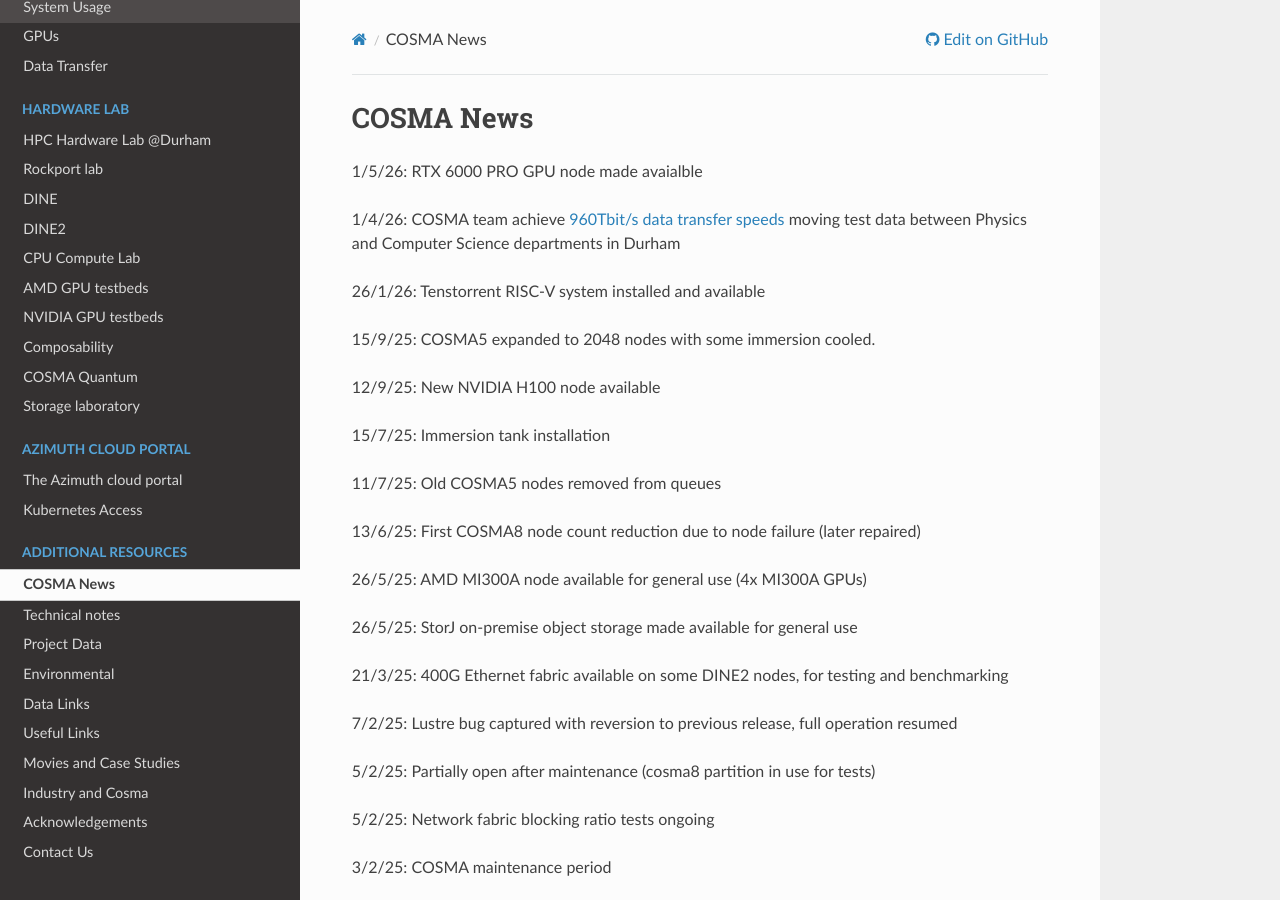
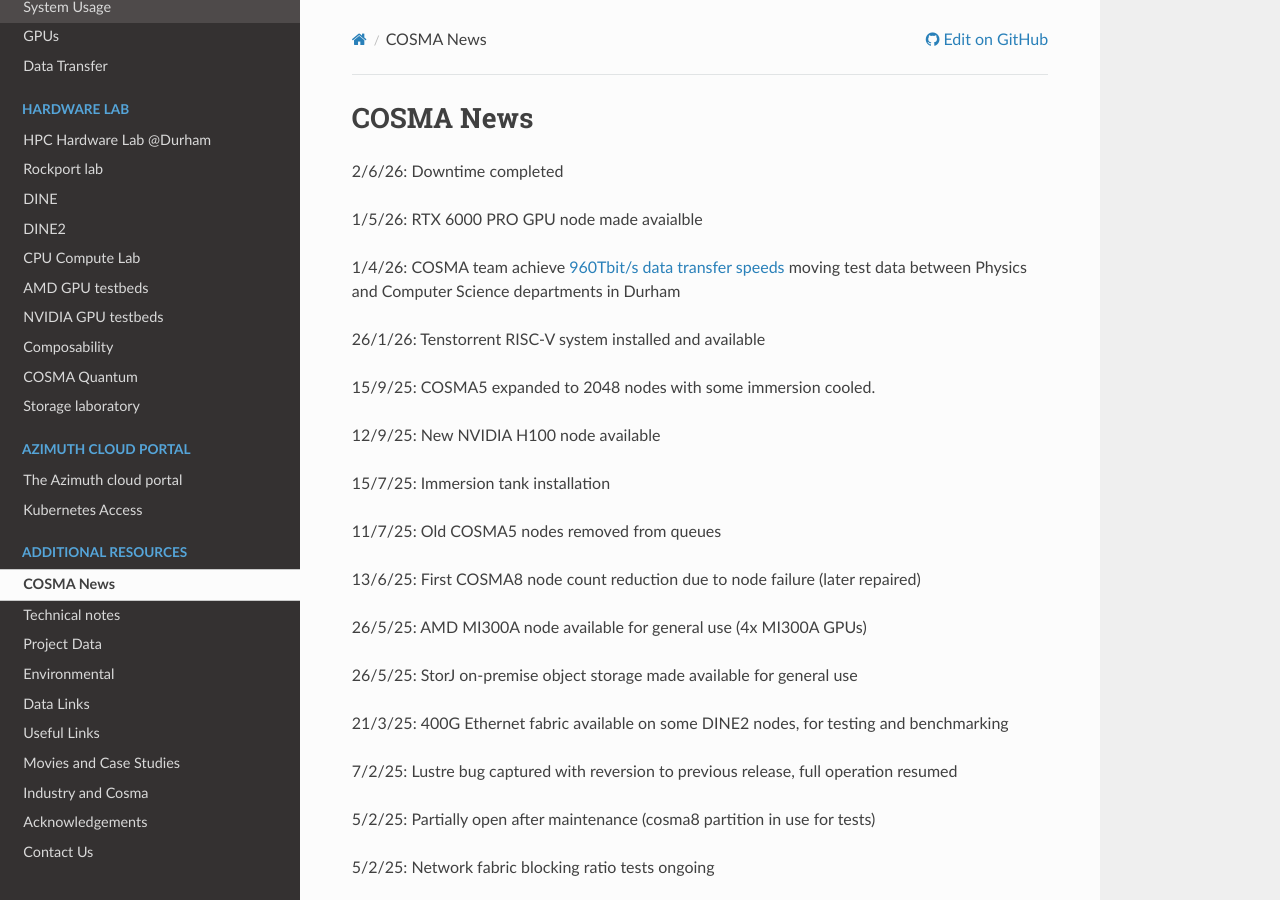
Before and after one commit to agb32/cosmadoc, a Sphinx documentation site: the page built from docs/source/news.md, in a window 1280 px wide and 900 px high. Built offline with Sphinx 7.4.7 and the Read the Docs theme 3.1.0, drawn with Linux system fonts in a browser that asks for light colours.

Commit message:
news-updated

```diff
--- a/docs/source/news.md
+++ b/docs/source/news.md
@@ -1,4 +1,6 @@
 # COSMA News
+
+2/6/26: Downtime completed
 
 1/5/26: RTX 6000 PRO GPU node made avaialble
 
```
